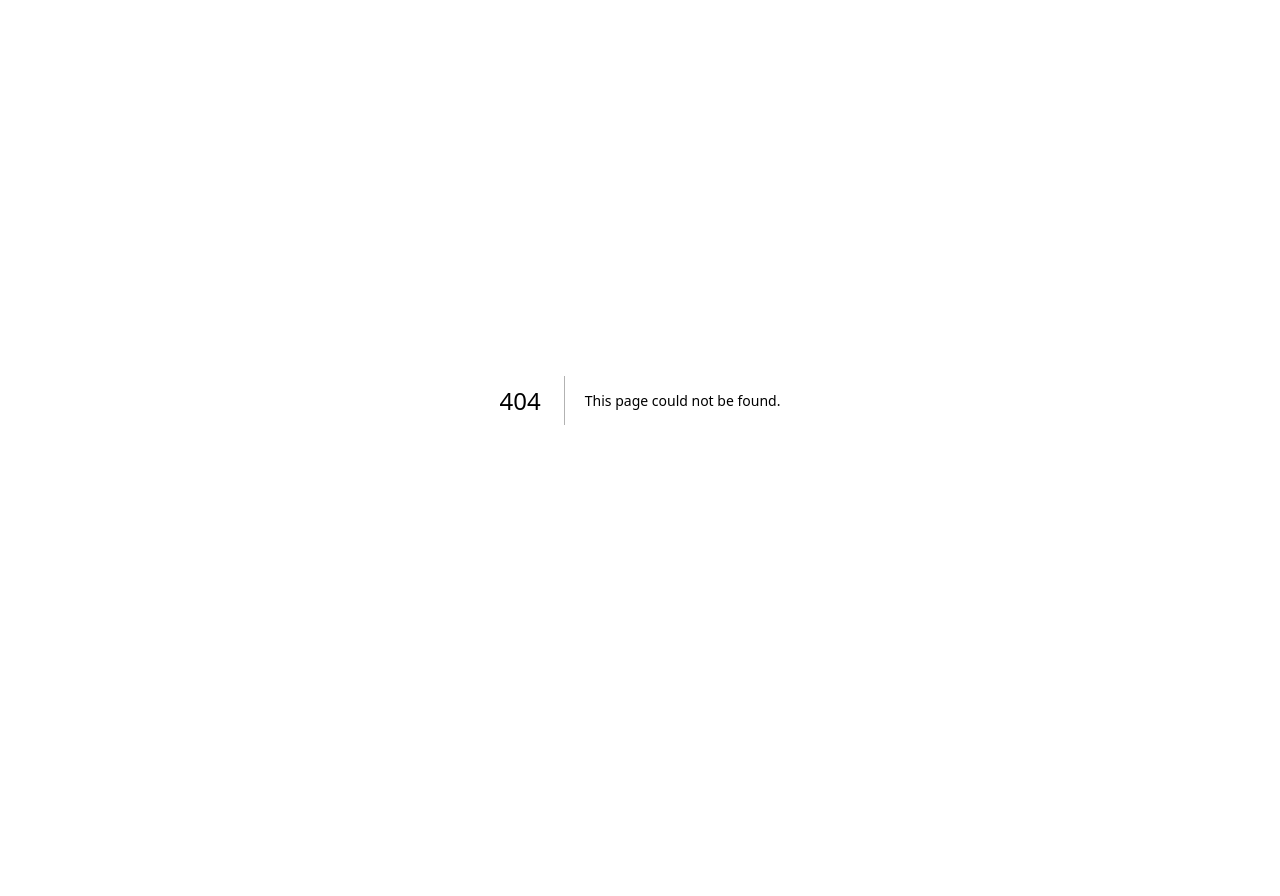
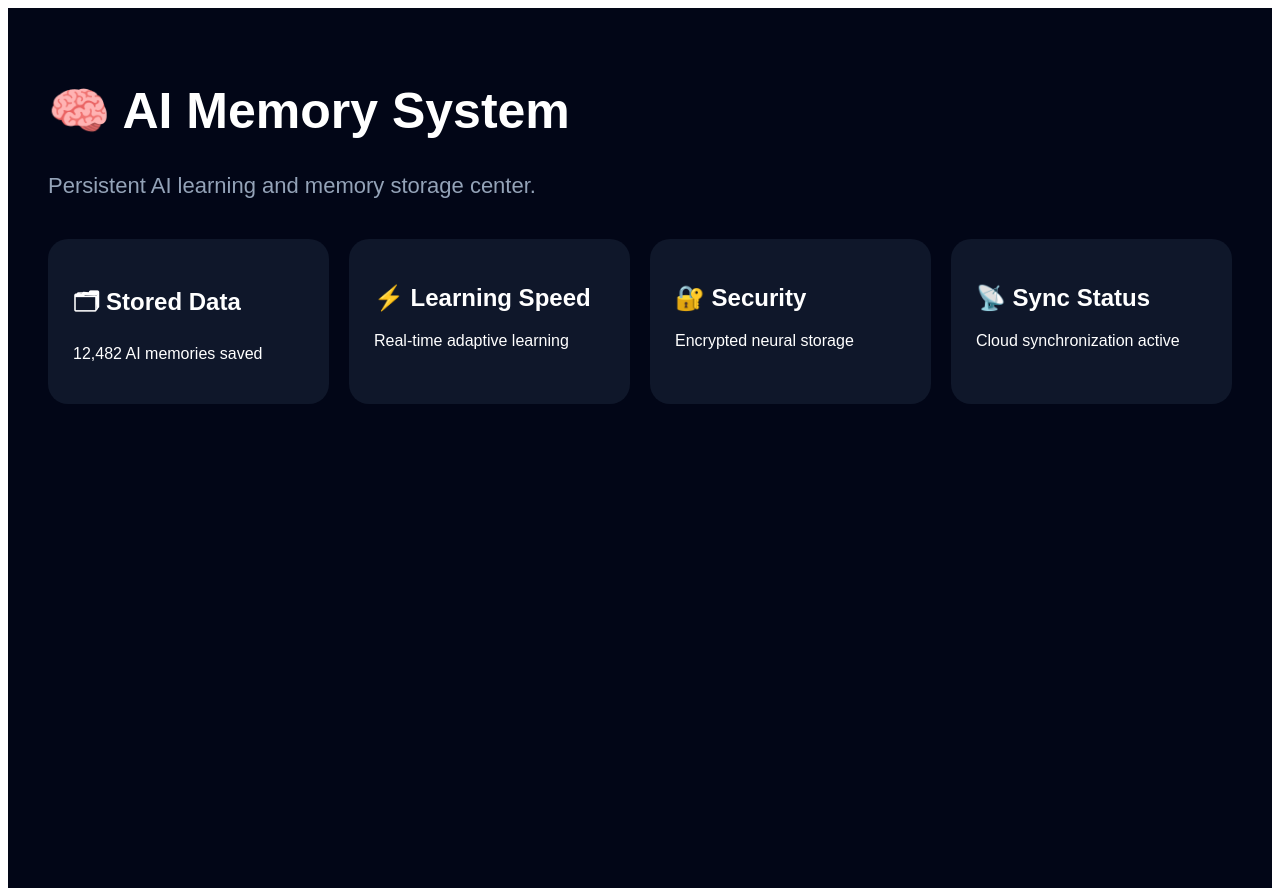
Before and after one commit to snapsparkofficial00-cloud/Ai, a Next.js app: page /memory in a window 1280 px wide. Before the commit this address had no page. Before the commit the page ends 800 px from the top, so only its background shows below. Built offline with nearby package versions, Linux system fonts and the light colour scheme.

Commit message:
Create page.tsx

```diff
--- /dev/null
+++ b/app/memory/page.tsx
@@ -0,0 +1,80 @@
+export default function MemoryPage() {
+  return (
+    <main
+      style={{
+        background: "#020617",
+        color: "white",
+        minHeight: "100vh",
+        padding: "40px",
+        fontFamily: "Arial",
+      }}
+    >
+      <h1 style={{ fontSize: "50px" }}>
+        🧠 AI Memory System
+      </h1>
+
+      <p
+        style={{
+          color: "#94a3b8",
+          marginTop: "20px",
+          fontSize: "22px",
+        }}
+      >
+        Persistent AI learning and memory storage center.
+      </p>
+
+      <div
+        style={{
+          marginTop: "40px",
+          display: "grid",
+          gridTemplateColumns: "repeat(auto-fit,minmax(250px,1fr))",
+          gap: "20px",
+        }}
+      >
+        <div
+          style={{
+            background: "#0f172a",
+            padding: "25px",
+            borderRadius: "20px",
+          }}
+        >
+          <h2>🗂 Stored Data</h2>
+          <p>12,482 AI memories saved</p>
+        </div>
+
+        <div
+          style={{
+            background: "#0f172a",
+            padding: "25px",
+            borderRadius: "20px",
+          }}
+        >
+          <h2>⚡ Learning Speed</h2>
+          <p>Real-time adaptive learning</p>
+        </div>
+
+        <div
+          style={{
+            background: "#0f172a",
+            padding: "25px",
+            borderRadius: "20px",
+          }}
+        >
+          <h2>🔐 Security</h2>
+          <p>Encrypted neural storage</p>
+        </div>
+
+        <div
+          style={{
+            background: "#0f172a",
+            padding: "25px",
+            borderRadius: "20px",
+          }}
+        >
+          <h2>📡 Sync Status</h2>
+          <p>Cloud synchronization active</p>
+        </div>
+      </div>
+    </main>
+  );
+}
```
